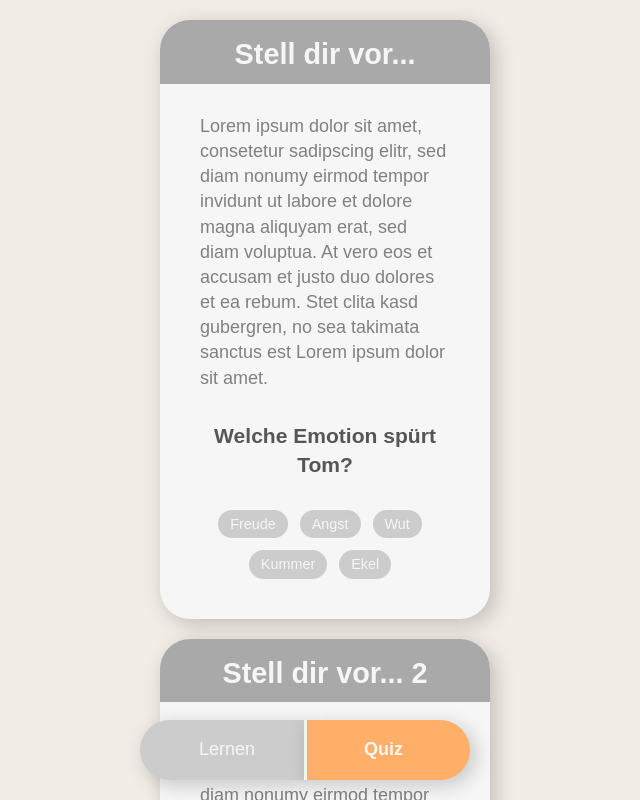
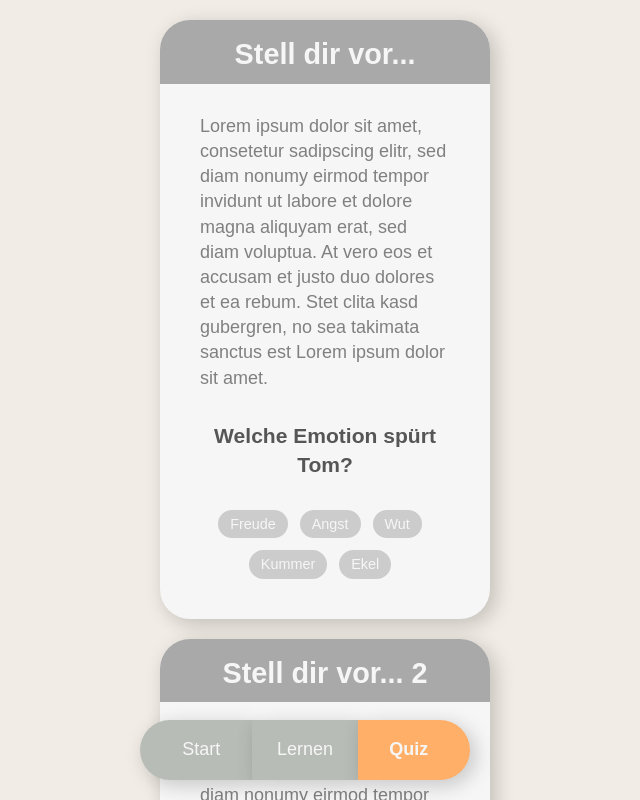
Before and after one commit to czintel/capstone-project, a React (Create React App) app: page /quiz in a window 1280 px wide. Shown: the top 800 px of the page, without its empty margins (315-955 px from the left). Built offline with nearby package versions, Linux system fonts and the light colour scheme.

Commit message:
reworked proptypes

```diff
--- a/src/App.js
+++ b/src/App.js
@@ -1,10 +1,10 @@
 import styled from 'styled-components/macro'
 import data from './data.json'
-import Home from './pages/Home'
 import QuizPage from './pages/QuizPage'
 import LearningPage from './pages/LearningPage'
 import NavBar from './components/NavBar'
 import { BrowserRouter as Router, Switch, Route } from 'react-router-dom'
+import StartPage from './pages/StartPage'
 
 function App() {
   return (
@@ -12,7 +12,7 @@ function App() {
       <Router>
         <AppWrapper data={data}>
           <Switch>
-            <Route path="/" exact component={Home} />
+            <Route path="/start" component={StartPage} />
             <Route path="/lernen" component={LearningPage} />
             <Route path="/quiz" component={QuizPage} />
           </Switch>
--- a/src/components/LearningCard.js
+++ b/src/components/LearningCard.js
@@ -4,8 +4,6 @@ import ButtonExpansion from './ButtonExpansion'
 import { useState } from 'react'
 
 Card.propTypes = {
-  onClick: PropTypes.func,
-  isExpanded: PropTypes.bool,
   name: PropTypes.string,
   description: PropTypes.string,
   tags: PropTypes.array,
--- a/src/components/NavBar.js
+++ b/src/components/NavBar.js
@@ -9,7 +9,10 @@ export default function NavBar() {
 
   return (
     <NavBarWrapper>
-      <StyledLink to="/lernen" activeStyle={active} isLeft={true}>
+      <StyledLink to="/start" activeStyle={active} isLeft={true}>
+        Start
+      </StyledLink>
+      <StyledLink to="/lernen" activeStyle={active}>
         Lernen
       </StyledLink>
       <StyledLink to="/quiz" activeStyle={active} isRight={true}>
@@ -49,8 +52,8 @@ const StyledLink = styled(NavLink)`
   border-bottom-right-radius: ${prop => (prop.isRight ? '30px' : '0')};
   border-top-left-radius: ${prop => (prop.isLeft ? '30px' : '0')};
   border-bottom-left-radius: ${prop => (prop.isLeft ? '30px' : '0')};
-  background-color: #cccccc;
+  background-color: #b7bcb6;
   color: #f6f6f6;
   box-shadow: 5px 5px 20px rgba(0, 0, 0, 0.2);
-  border-left: ${prop => (prop.isLeft ? '' : '3px solid #f6f6eb')};
+  z-index: 1000;
 `
--- a/src/components/QuizCard.js
+++ b/src/components/QuizCard.js
@@ -3,8 +3,6 @@ import styled, { css } from 'styled-components/macro'
 import { useState } from 'react'
 
 QuizCard.propTypes = {
-  onClick: PropTypes.func,
-  isAnsweredCorrectly: PropTypes.bool,
   isCorrect: PropTypes.bool,
   title: PropTypes.string,
   scenario: PropTypes.string,
@@ -12,8 +10,9 @@ QuizCard.propTypes = {
   answers: PropTypes.array,
   answer: PropTypes.string,
   className: PropTypes.string,
-  isClicked: PropTypes.bool,
+  bgColor: PropTypes.string,
 }
+
 export default function QuizCard({ title, scenario, question, answers }) {
   const [bgColor, setBgColor] = useState('darkgray')
   const [selectedAnswer, setSelectedAnswer] = useState(null)
--- a/src/pages/Home.js
+++ b/src/pages/StartPage.js
@@ -1,6 +1,6 @@
 import styled from 'styled-components/macro'
 
-export default function Home() {
+export default function StartPage() {
   return (
     <PageWrapper>
       <h2>Willkommen zu AppName!</h2>
```
Also changed, not shown: src/pages/LearningPage.js (+9 -0 lines), src/pages/QuizPage.js (+9 -0 lines).
